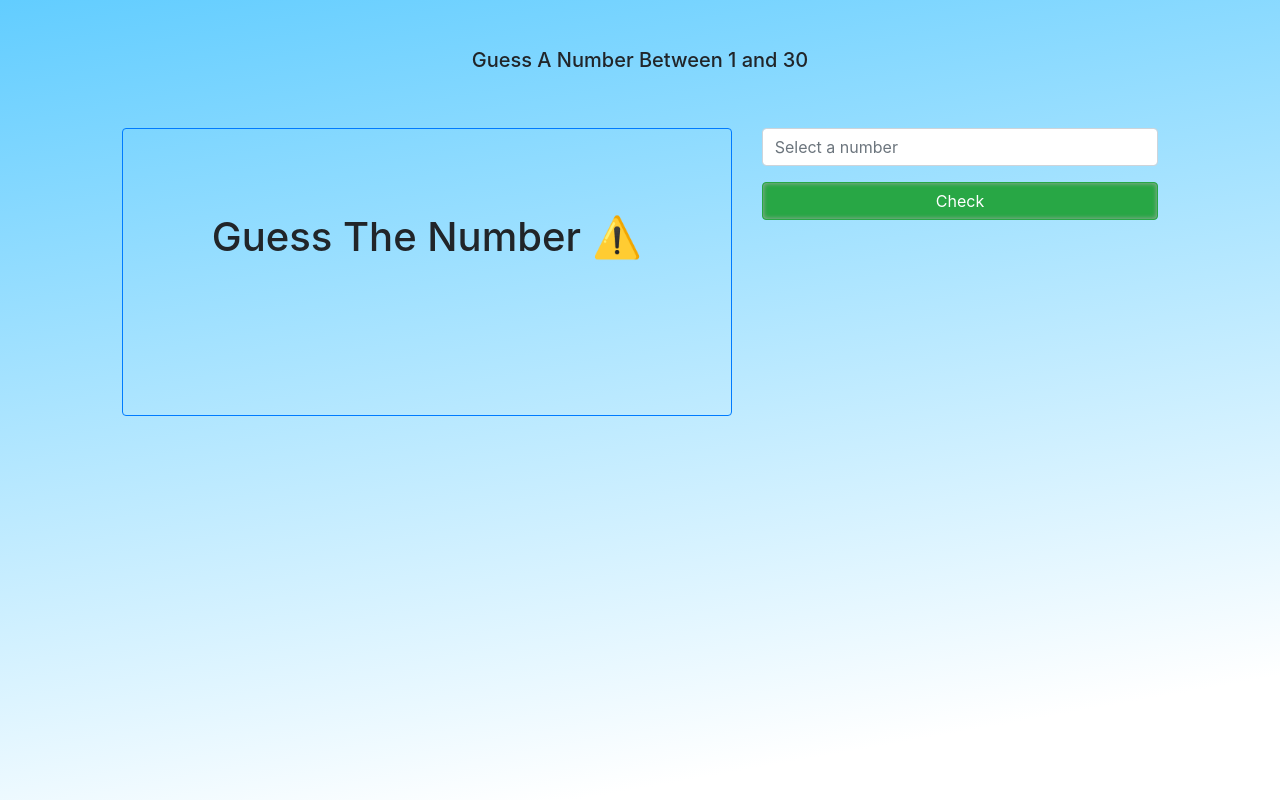
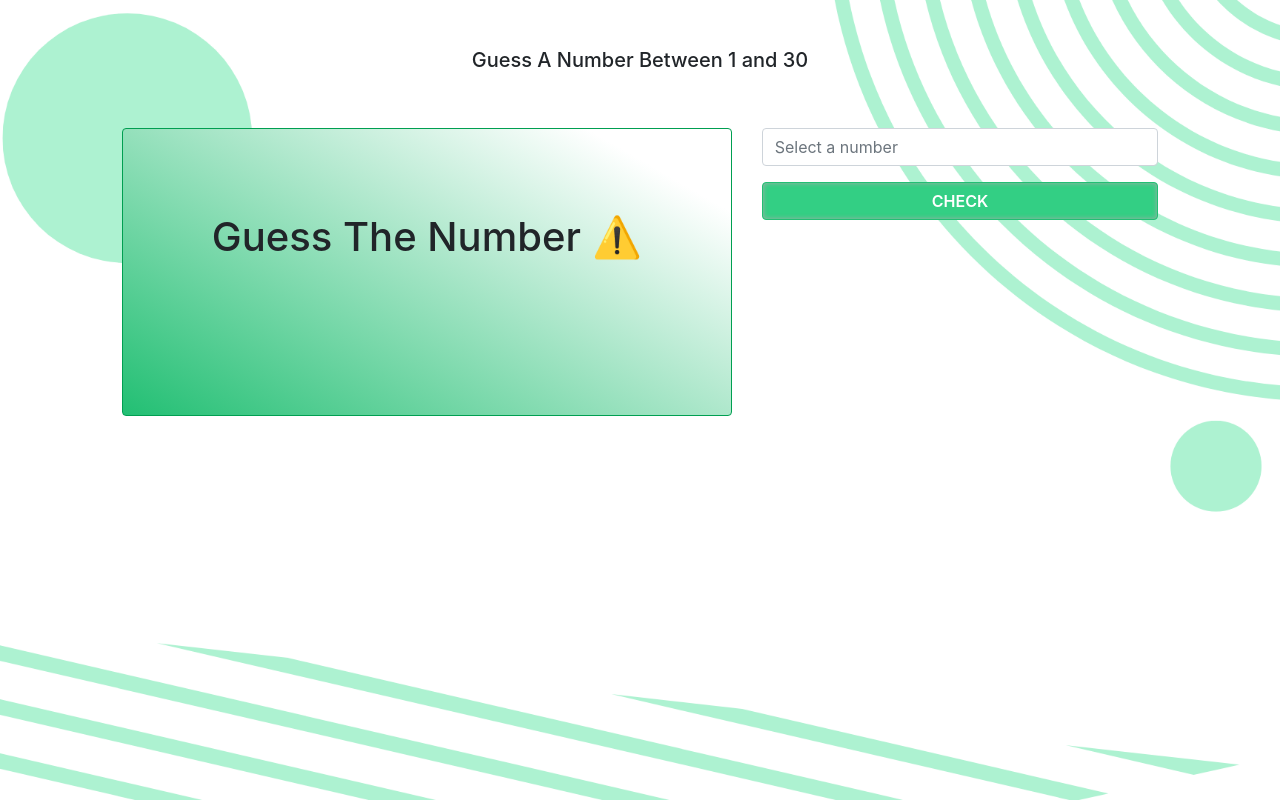
Before and after one commit to munaimpro/Guess-Number-Game, a plain HTML site: page index.html in a window 1280 px wide. Drawn offline with Linux system fonts and the light colour scheme.

Commit message:
background image added, some modification

```diff
--- a/css/custom.css
+++ b/css/custom.css
@@ -1,8 +1,15 @@
 
 
 html{
-    background: linear-gradient(170deg, #62CDFF, #FFFFFF 888px);
     min-height: 100vh;
+}
+
+body{
+    background-image: url(../image/bg.png);
+    background-size: cover;
+    background-repeat: no-repeat;
+    background-attachment: fixed;
+    background-position: center;
 }
 
 input{
@@ -13,7 +20,19 @@ button{
     box-shadow: inset 0 0 0.3em darkgrey;
 }
 
-body, div{
+.btn-success{
+    background: #33CF84;
+    border-color: #22BF73;
+    text-transform: uppercase;
+    font-weight: 600;
+}
+
+.btn-success:hover{
+    background: #22BF73;
+    border-color: #22BF73;
+}
+
+div{
     background: transparent !important;
 }
 
@@ -27,9 +46,10 @@ img{
 }
 
 .card{
-    border-color: #007bff;
+    border-color: #009F51;
     min-height: 18em;
     padding: 4em 0;
+    background: linear-gradient(-330deg, #22BF73, #FFFFFF 480px) !important;
 }
 
 #medal{
```
Also changed, not shown: image/bg.png (added).
